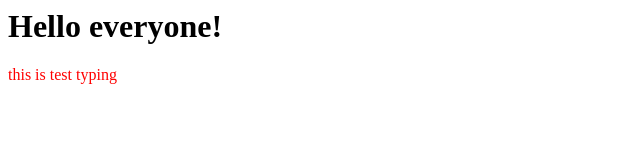
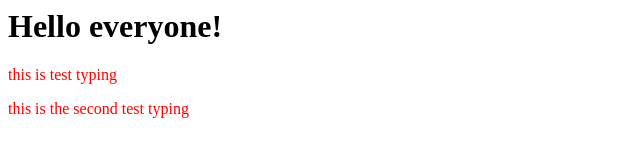
Before and after one commit to zanewnch/hahow-git, a plain HTML site: page index.html in a window 1280 px wide. Shown: the whole page, without its empty margins (0-640 px from the left). Drawn offline with Linux system fonts and the light colour scheme.

Commit message:
modify file

```diff
--- a/index.html
+++ b/index.html
@@ -7,4 +7,5 @@
     <body>
         <h1>Hello everyone!</h1>
         <p class="red-color">this is test typing</p>
+        <p class="red-color">this is the second test typing</p>
     </body>
```
